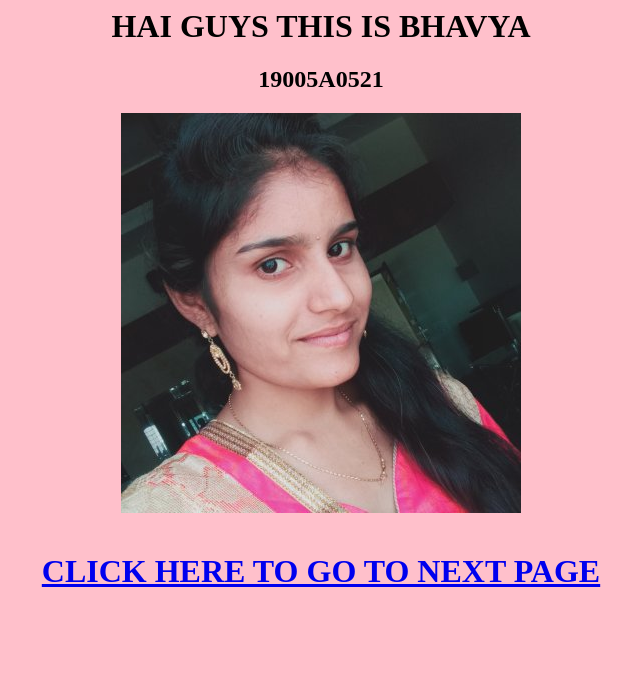
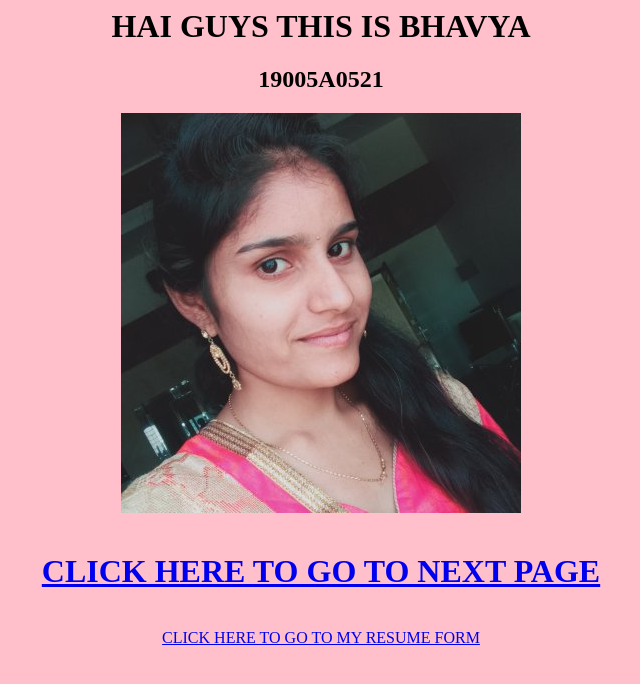
Before and after one commit to Bhavyasri21/cse, a plain HTML site: page index.html in a window 1280 px wide. Shown: the whole page, without its empty margins (319-959 px from the left). Drawn offline with Linux system fonts and the light colour scheme.

Commit message:
Update index.html

```diff
--- a/index.html
+++ b/index.html
@@ -6,7 +6,8 @@
 <center><h1>HAI GUYS THIS IS BHAVYA</h1></center>
 <center><h2>19005A0521</h2></center>
 <center><img src="pic.jpg" width="400" height="400" alt="sorry image is not loaded"></center><br />
-<center><h1><a href="1st page.html">CLICK HERE TO GO TO NEXT PAGE</a></h1></center>
+<center><h1><a href="1st page.html">CLICK HERE TO GO TO NEXT PAGE</a></h1></center><br />
+  <center><a href="my resume.html">CLICK HERE TO GO TO MY RESUME FORM</a></center>
 
 
 
```
